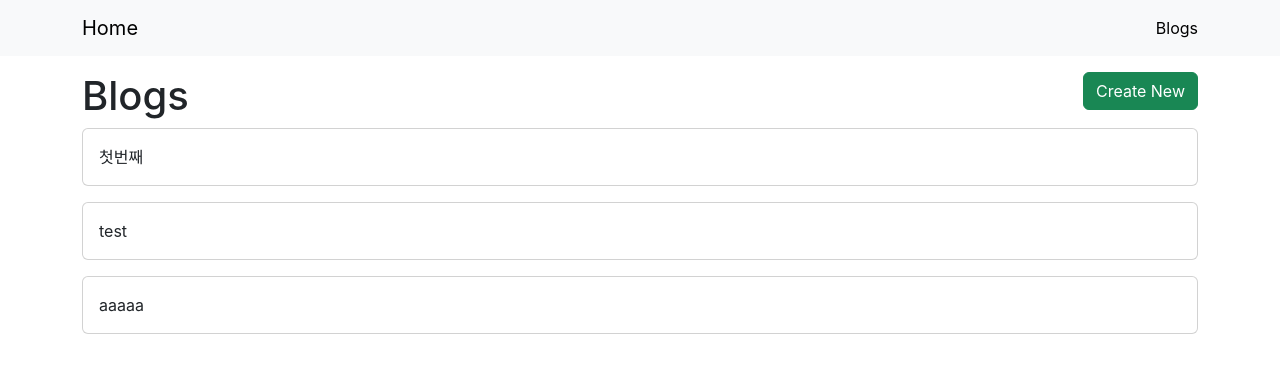
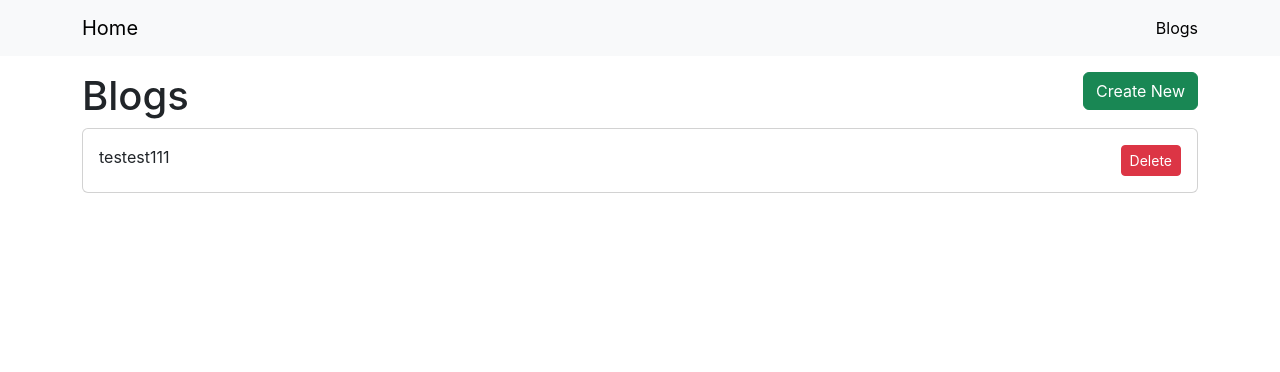
Before and after one commit to aidiw/react_blog, a React (Create React App) app: page /blogs in a window 1280 px wide. Shown: the top 372 px of the page. Built offline with nearby package versions, Linux system fonts and the light colour scheme; data requests are answered from the project's data file.

Commit message:
feat : 31강 filter함수를통해 블로그 컨텐츠 제거
axios delete와 filter함수를 통해
posts useState의  상태를 업데이트하여 화면에서도 제거된 블로그상태를 업데이트

```diff
--- a/db.json
+++ b/db.json
@@ -1,19 +1,9 @@
 {
   "posts": [
     {
-      "id": "032a",
-      "title": "첫번째",
-      "body": "dastest"
-    },
-    {
-      "id": "9472",
-      "title": "test",
-      "body": "test"
-    },
-    {
-      "id": "4091",
-      "title": "aaaaa",
-      "body": "aaaaaaa"
+      "id": "82be",
+      "title": "testest111",
+      "body": "tset111"
     }
   ]
 }
--- a/src/components/Card.js
+++ b/src/components/Card.js
@@ -1,6 +1,6 @@
 import PropTypes from 'prop-types'
 
-const Card = ({ title, onClick,children }) => { // title을 props에서 직접 추출
+const Card = ({ title = '', onClick = () => {}, children = null }) => {// title을 props에서 직접 추출
     return (
       <div
         className="card mb-3 cusor-pointer"
@@ -22,13 +22,5 @@ const Card = ({ title, onClick,children }) => { // title을 props에서 직접
     onClick: PropTypes.func
   }
 
-  Card.defaultProps = {
-    children: null,
-    onClick: () => {},
-  }
-
-
-
-
 
 export default Card;
--- a/src/pages/ListPage.js
+++ b/src/pages/ListPage.js
@@ -18,6 +18,13 @@ const ListPage = () => {
         getPosts();
     }, []);
 
+    const deleteBlog = (e, id) => {
+        e.stopPropagation();
+        axios.delete(`http://localhost:3009/posts/${id}`).then(() => {
+          setPosts(prevPosts => prevPosts.filter(post => post.id !== id));
+        });
+    }
+
 
 
     return (
@@ -35,7 +42,17 @@ const ListPage = () => {
                     <Card
                       key={post.id}
                       title={post.title}
-                      onClick={() => history('/blogs/edit')}/>
+                      onClick={() => history('/blogs/edit')}>
+
+                      <div>
+                        <button
+                          className="btn btn-danger btn-sm"
+                          onClick={(e) => deleteBlog(e, post.id)}
+                        >
+                          Delete
+                        </button>
+                      </div>
+                    </Card>
                 );
             })}
         </div>
```
